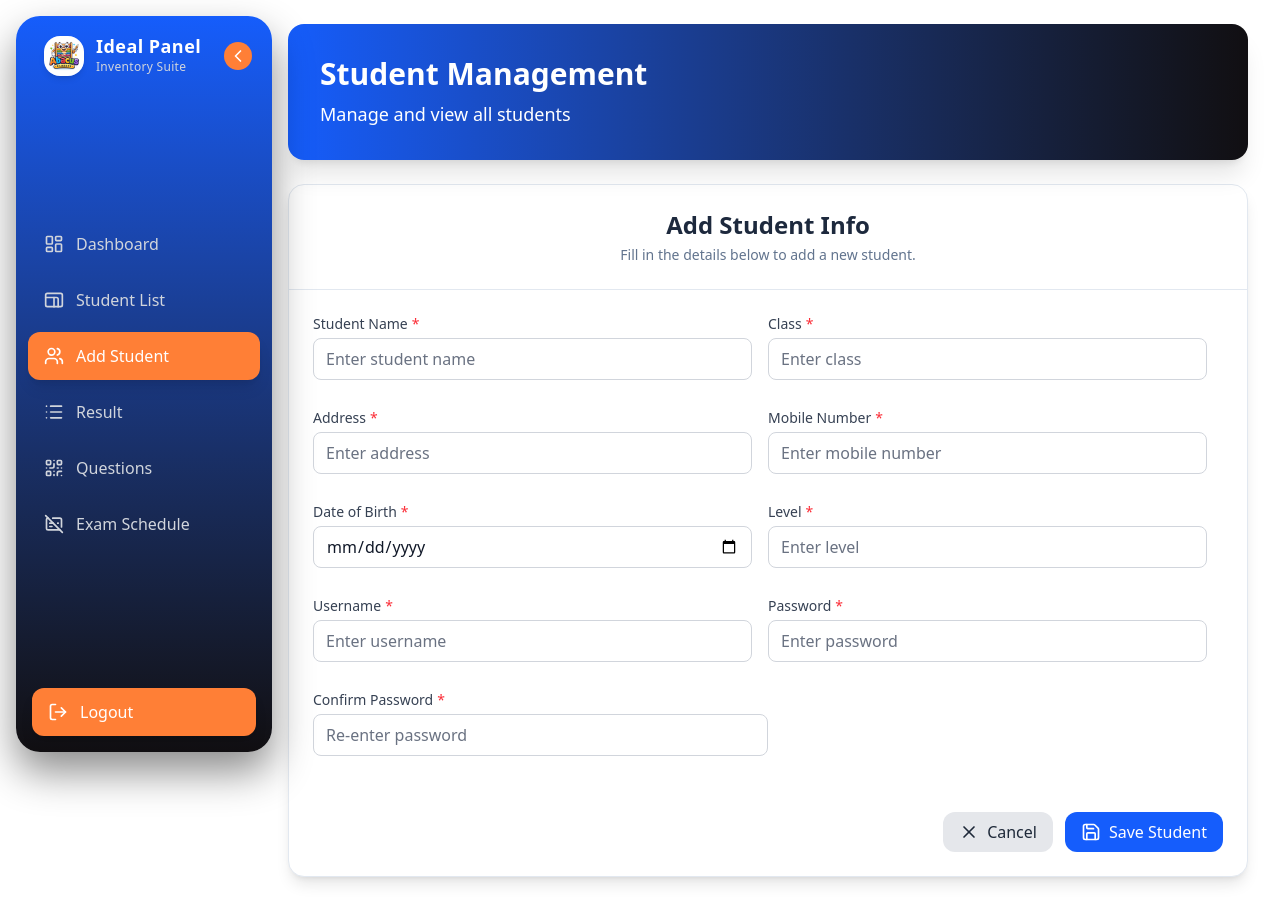
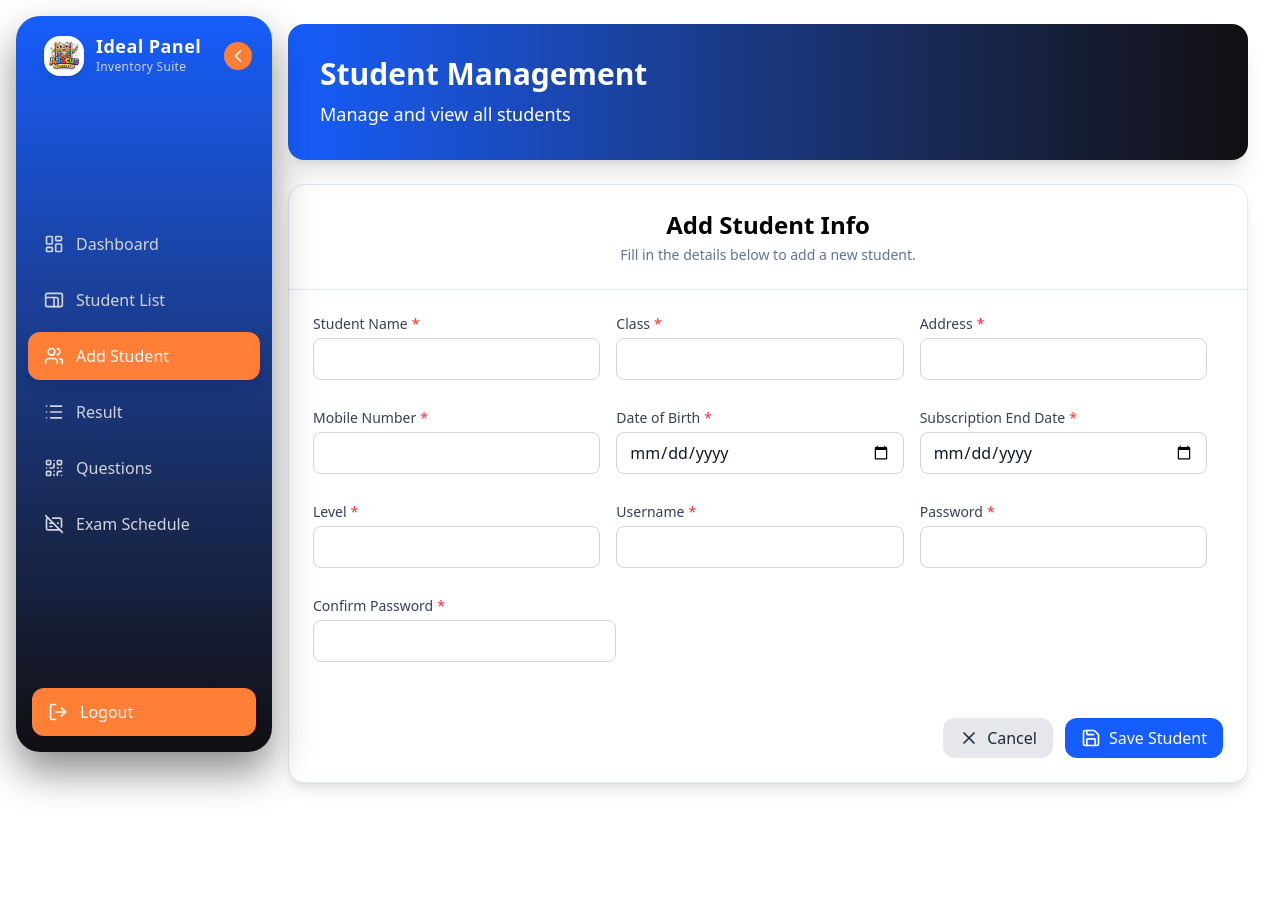
Before and after one commit to Abhishekthakre2001/Maharatra-Abacus-Association, a React app in the folder frontend/: page /add-student in a window 1280 px wide. Shown: the top 922 px of the page. After the commit the page ends 879 px from the top, so only its background shows below. Built offline with nearby package versions, Linux system fonts and the light colour scheme; sample sign-in values are in the browser's storage; the HTML template or start-up script is replaced by a standard one.

Commit message:
atudent added api integration

```diff
--- a/frontend/src/Components/AddStudent.jsx
+++ b/frontend/src/Components/AddStudent.jsx
@@ -1,201 +1,244 @@
-import React, { useState } from 'react'
-import Input from '../UI/InputField';
-import Button from '../UI/Button';
-import { Save, X } from 'lucide-react';
+import React, { useEffect, useState } from "react";
+import Input from "../UI/InputField";
+import Button from "../UI/Button";
+import { Save, X } from "lucide-react";
+import userApi from "../api/userApi";
+import { useCreate } from "../hooks/useCreate";
+import MessageModal from "../utils/MessageModal";
+import { validateStudent } from "../utils/studentValidator";
+
 
 export default function AddStudent() {
+
+
     const [formData, setFormData] = useState({
-        name: '',
-        class: '',
-        address: '',
-        mobileNumber: '',
-        username: '',
-        password: '',
-        confirmPassword: '',
-        level: '',
-        dob: ''
+        name: "",
+        class: "",
+        address: "",
+        mobileNumber: "",
+        username: "",
+        password: "",
+        confirmPassword: "",
+        level: "",
+        dob: "",
+        subscription_end_date: "",
+        usertype: "student"
+    });
+
+    const [errors, setErrors] = useState({});
+
+    const [modal, setModal] = useState({
+        open: false,
+        type: "",
+        title: "",
+        message: ""
+    });
+
+    const { create, loading } = useCreate(userApi.create, () => {
+        setModal({
+            open: true,
+            type: "success",
+            title: "Success",
+            message: "Student added successfully"
+        });
+        handleCancel();
     });
 
     const handleChange = (field) => (e) => {
-        setFormData(prev => ({
+        setFormData((prev) => ({
             ...prev,
             [field]: e.target.value
         }));
+
+        // clear error for this field
+        setErrors((prev) => ({
+            ...prev,
+            [field]: ""
+        }));
     };
 
-    const handleSubmit = (e) => {
+    const handleSubmit = async (e) => {
         e.preventDefault();
-        // Add submit logic here
+
+        // 🔐 Password match
+        if (formData.password !== formData.confirmPassword) {
+            setErrors({
+                confirmPassword: "Password and Confirm Password must be same"
+            });
+            return;
+        }
+
+        const validationErrors = validateStudent(formData);
+
+        if (Object.keys(validationErrors).length > 0) {
+            setErrors(validationErrors);
+            return;
+        }
+
+        setErrors({});
+
+        const user = JSON.parse(localStorage.getItem("user"));
+
+        const payload = {
+            name: formData.name,
+            class: formData.class,
+            address: formData.address,
+            mobilenumber: formData.mobileNumber,
+            username: formData.username,
+            password: formData.password,
+            level: formData.level,
+            dob: formData.dob,
+            subscription_end_date: formData.subscription_end_date,
+            usertype: formData.usertype,
+            createdby: user.id
+        };
+
+        try {
+            await create(payload);
+        } catch (err) {
+            const errorMsg =
+                err?.response?.data?.error ||
+                err?.response?.data?.message ||
+                "";
+
+            // ✅ Handle duplicate username
+            if (errorMsg.includes("users.username")) {
+                setErrors({
+                    username: "Username not available, use another username"
+                });
+            } else {
+                setModal({
+                    open: true,
+                    type: "error",
+                    title: "Error",
+                    message: "Something went wrong. Please try again."
+                });
+            }
+        }
     };
 
+
+
+
     const handleCancel = () => {
-        // Add cancel logic here
         setFormData({
-            name: '',
-            class: '',
-            address: '',
-            mobileNumber: '',
-            username: '',
-            password: '',
-            confirmPassword: '',
-            level: '',
-            dob: ''
+            name: "",
+            class: "",
+            address: "",
+            mobileNumber: "",
+            username: "",
+            password: "",
+            confirmPassword: "",
+            level: "",
+            dob: "",
+            subscription_end_date: "",
+            usertype: "student",
+            status: 1,
+            createdby: "admin"
         });
     };
 
     return (
         <>
+            <MessageModal
+                open={modal.open}
+                type={modal.type}
+                title={modal.title}
+                message={modal.message}
+                onClose={() => setModal({ ...modal, open: false })}
+            />
+
+            {/* ⬇️ EVERYTHING BELOW IS YOUR ORIGINAL DESIGN (UNCHANGED) ⬇️ */}
             <div className="max-w-7xl mx-auto">
                 <div className="bg-gradient-to-r from-blue-600 to-[#110F12]
-      bg-opacity-70
-      backdrop-blur-xl
-      shadow-[0px_20px_40px_rgba(0,0,0,0.45)] rounded-2xl p-8 text-white shadow-xl">
+        bg-opacity-70 backdrop-blur-xl shadow-[0px_20px_40px_rgba(0,0,0,0.45)]
+        rounded-2xl p-8 text-white shadow-xl">
+
                     <div className="flex items-center justify-between">
                         <div>
-                            <h1 className="text-2xl lg:text-3xl font-bold mb-2">Student Management</h1>
-                            <p className="hidden md:block text-white text-sm md:text-lg">Manage and view all students</p>
-                            <div className='flex gap-4 my-4 md:my-0'>
-                                {/* User Icon */}
-                                <div className="md:hidden w-12 h-12 rounded-full bg-blue-500 flex items-center justify-center text-lg font-bold shadow-md">
-                                    {"AT"}
-                                </div>
-                                {/* Welcome Text */}
-                                <div className="text-left md:hidden">
-                                    <p className="text-sm text-blue-200">Welcome Back,</p>
-                                    <p className="text-lg font-semibold text-white">
-                                        User Name
-                                    </p>
-                                </div>
-                            </div>
+                            <h1 className="text-2xl lg:text-3xl font-bold mb-2">
+                                Student Management
+                            </h1>
+                            <p className="hidden md:block text-white text-sm md:text-lg">
+                                Manage and view all students
+                            </p>
                         </div>
                     </div>
                 </div>
 
                 <div className="bg-white rounded-2xl shadow-lg border border-slate-200 my-6 overflow-hidden">
-                    {/* Header */}
                     <div className="p-4 md:p-6 border-b border-slate-200">
-                        <div>
-                            <h2 className="text-xl md:text-2xl font-bold text-slate-800 text-center">Add Student Info</h2>
-                            <p className="text-sm text-slate-500 mt-1 text-center">Fill in the details below to add a new student.</p>
-                        </div>
+                        <h2 className="text-xl md:text-2xl font-bold text-center">
+                            Add Student Info
+                        </h2>
+                        <p className="text-sm text-slate-500 mt-1 text-center">
+                            Fill in the details below to add a new student.
+                        </p>
                     </div>
 
-                    {/* Form */}
                     <form onSubmit={handleSubmit} className="p-4 md:p-6">
-                        <div className="grid grid-cols-1 md:grid-cols-2 space-x-4  space-y-1">
-                            {/* Name */}
-                            <Input
-                                label="Student Name"
-                                type="text"
-                                placeholder="Enter student name"
-                                value={formData.name}
-                                onChange={handleChange('name')}
-                                required
-                            />
+                        <div className="grid grid-cols-1 md:grid-cols-3 space-x-4 space-y-1">
 
-                            {/* Class */}
-                            <Input
-                                label="Class"
-                                type="text"
-                                placeholder="Enter class"
-                                value={formData.class}
-                                onChange={handleChange('class')}
-                                required
-                            />
+                            <Input label="Student Name" value={formData.name} onChange={handleChange("name")} required error={errors.name}
+                                showError={!!errors.name} />
+                            <Input label="Class" value={formData.class} onChange={handleChange("class")} required error={errors.class}
+                                showError={!!errors.class} />
+                            <Input label="Address" value={formData.address} onChange={handleChange("address")} required error={errors.address}
+                                showError={!!errors.address} />
 
-                            {/* Address */}
-                            <Input
-                                label="Address"
-                                type="text"
-                                placeholder="Enter address"
-                                value={formData.address}
-                                onChange={handleChange('address')}
-                                required
-                            />
-
-                            {/* Mobile Number */}
                             <Input
                                 label="Mobile Number"
                                 type="number"
-                                placeholder="Enter mobile number"
                                 value={formData.mobileNumber}
-                                onChange={handleChange('mobileNumber')}
+                                onChange={handleChange("mobileNumber")}
                                 required
+                                error={errors.mobileNumber}
+                                showError={!!errors.mobileNumber}
                             />
 
-                            {/* Date of Birth */}
                             <Input
                                 label="Date of Birth"
                                 type="date"
                                 value={formData.dob}
-                                onChange={handleChange('dob')}
+                                onChange={handleChange("dob")}
                                 required
+                                error={errors.dob}
+                                showError={!!errors.dob}
                             />
 
-                            {/* Level */}
                             <Input
-                                label="Level"
-                                type="text"
-                                placeholder="Enter level"
-                                value={formData.level}
-                                onChange={handleChange('level')}
+                                label="Subscription End Date"
+                                type="date"
+                                value={formData.subscription_end_date}
+                                onChange={handleChange("subscription_end_date")}
                                 required
+                                error={errors.subscription_end_date}
+                                showError={!!errors.subscription_end_date}
                             />
 
-                            {/* Username */}
-                            <Input
-                                label="Username"
-                                type="text"
-                                placeholder="Enter username"
-                                value={formData.username}
-                                onChange={handleChange('username')}
-                                required
-                            />
+                            <Input label="Level" value={formData.level} onChange={handleChange("level")} required error={errors.level}
+                                showError={!!errors.level} />
+                            <Input label="Username" value={formData.username} onChange={handleChange("username")} required error={errors.username}
+                                showError={!!errors.username} />
 
-                            {/* Password */}
-                            <Input
-                                label="Password"
-                                type="password"
-                                placeholder="Enter password"
-                                value={formData.password}
-                                onChange={handleChange('password')}
-                                required
-                            />
+                            <Input type="password" label="Password" value={formData.password} onChange={handleChange("password")} required error={errors.password}
+                                showError={!!errors.password} />
+                            <Input type="password" label="Confirm Password" value={formData.confirmPassword} onChange={handleChange("confirmPassword")} required error={errors.confirmPassword}
+                                showError={!!errors.confirmPassword} />
 
-                            {/* Confirm Password */}
-                            <Input
-                                label="Confirm Password"
-                                type="password"
-                                placeholder="Re-enter password"
-                                value={formData.confirmPassword}
-                                onChange={handleChange('confirmPassword')}
-                                required
-                            />
                         </div>
 
-                        {/* Buttons */}
                         <div className="flex flex-col-reverse sm:flex-row justify-end gap-3 mt-6 md:mt-8">
-                            <Button
-                                type="button"
-                                variant="secondary"
-                                onClick={handleCancel}
-                                icon={X}
-                                className="w-full sm:w-auto"
-                            >
+                            <Button type="button" variant="secondary" onClick={handleCancel} icon={X}>
                                 Cancel
                             </Button>
-                            <Button
-                                type="submit"
-                                variant="primary"
-                                icon={Save}
-                                className="w-full sm:w-auto"
-                            >
-                                Save Student
+                            <Button type="submit" variant="primary" icon={Save} disabled={loading}>
+                                {loading ? "Saving..." : "Save Student"}
                             </Button>
                         </div>
                     </form>
                 </div>
             </div>
         </>
-    )
+    );
 }
--- /dev/null
+++ b/frontend/src/utils/studentValidator.js
@@ -0,0 +1,53 @@
+export const validateStudent = (data) => {
+  const errors = {};
+
+  // Name → only letters & spaces
+  if (!data.name || !/^[A-Za-z\s]+$/.test(data.name)) {
+    errors.name = "Name must contain only letters";
+  }
+
+  // Class → only number
+  if (!data.class || isNaN(data.class)) {
+    errors.class = "Class must be a number";
+  }
+
+  // Address → minimum 3 characters
+  if (!data.address || data.address.trim().length < 3) {
+    errors.address = "Address must be at least 3 characters";
+  }
+
+  // Mobile Number → exactly 10 digits
+  if (!/^\d{10}$/.test(data.mobileNumber)) {
+    errors.mobileNumber = "Mobile number must be 10 digits";
+  }
+
+  // DOB → past date only
+  if (!data.dob || new Date(data.dob) >= new Date()) {
+    errors.dob = "Date of birth must be in the past";
+  }
+
+  // Subscription End Date → future only
+  if (
+    !data.subscription_end_date ||
+    new Date(data.subscription_end_date) <= new Date()
+  ) {
+    errors.subscription_end_date = "Subscription end date must be in the future";
+  }
+
+  // Level → number
+  if (!data.level || isNaN(data.level)) {
+    errors.level = "Level must be a number";
+  }
+
+  // Username → required
+  if (!data.username || data.username.trim().length === 0) {
+    errors.username = "Username is required";
+  }
+
+  // Password → required
+  if (!data.password || data.password.length === 0) {
+    errors.password = "Password is required";
+  }
+
+  return errors;
+};
```
Also changed, not shown: frontend/src/Components/StudentList.jsx (+6 -2 lines).
